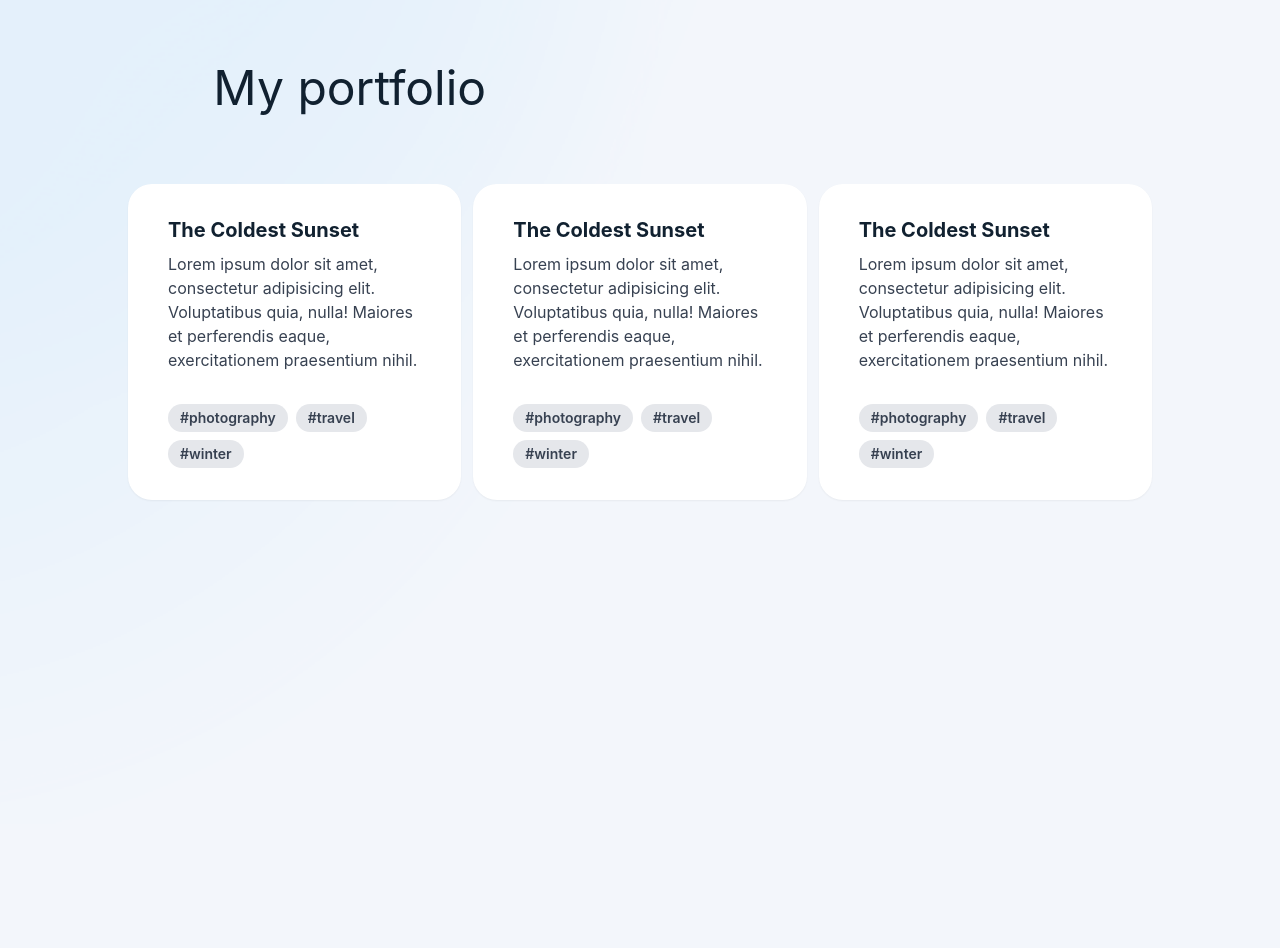
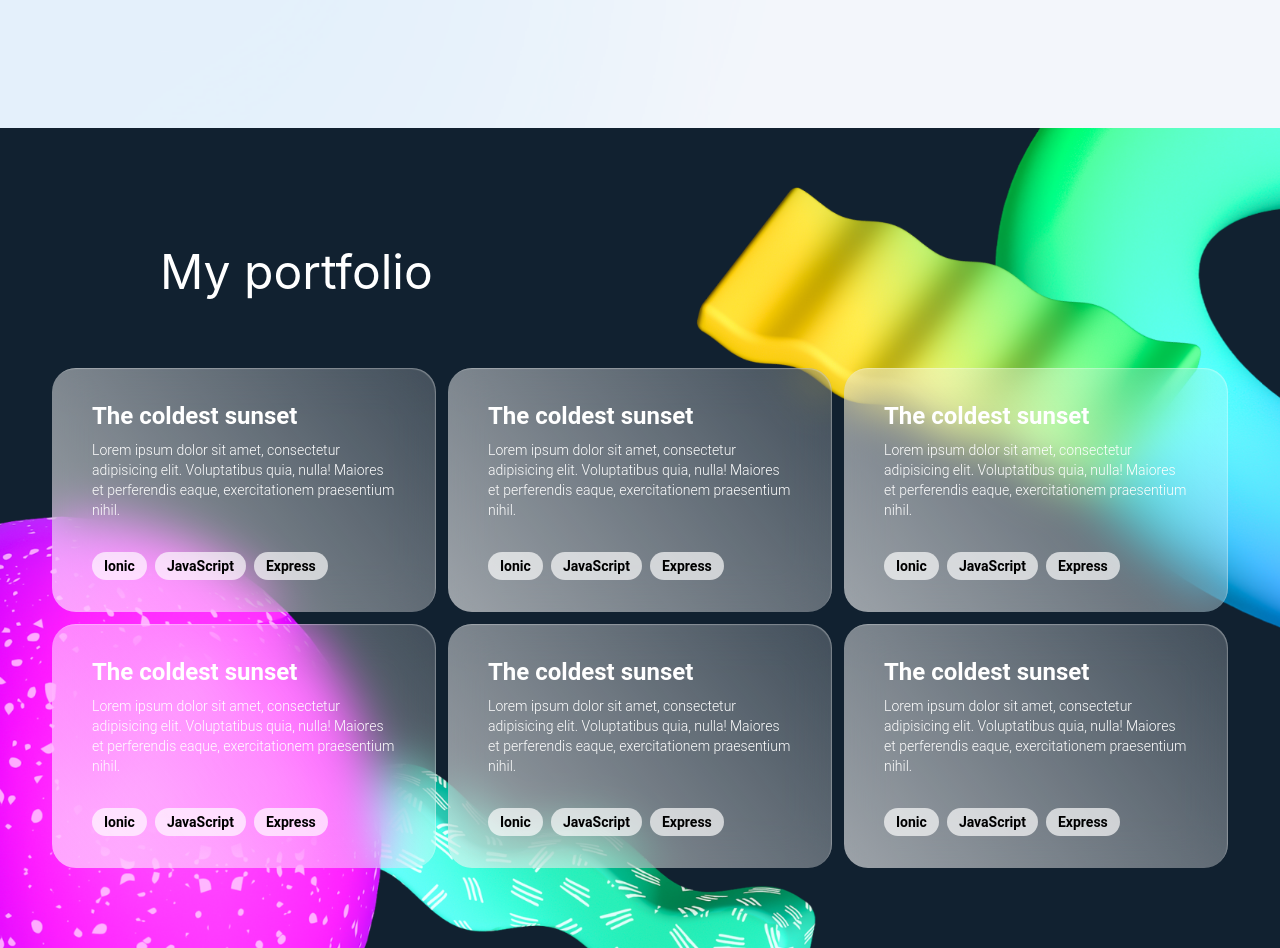
Before and after one commit to noermorales98/my-portfolio-frontend, a React (Create React App) app: page / in a window 1280 px wide. Shown: the part 800-1748 px from the top of the page. Before the commit the page ends 1624 px from the top, so only its background shows below. Built offline with nearby package versions, Linux system fonts and the light colour scheme.

Commit message:
Transition cards

```diff
--- a/src/components/home/Home.css
+++ b/src/components/home/Home.css
@@ -1,6 +1,7 @@
 .Home {
     height: 100vh;
     margin-top: -15vh;
+    margin-bottom: 20vh;
 }
 
 .first-avatar img {
--- a/src/components/home/Home.js
+++ b/src/components/home/Home.js
@@ -7,7 +7,7 @@ import objetos from './objects.png';
 
 function Home() {
     return (
-        <section className="Home flex items-center overflow-x-hidden">
+        <section className="Home flex items-center overflow-x-hidden" id="home">
             <div className="left w-1/2 items-center">
                 <div className="dialog gap-1 text-6xl items-center flex whitespace-nowrap font-semibold">
                     <h1>Hello, </h1>
--- a/src/components/portfolio/Portfolio.css
+++ b/src/components/portfolio/Portfolio.css
@@ -1,5 +1,7 @@
 .Portfolio {
     flex-direction: column;
+    background-image: url(./portfolio2.png);
+    background-size: cover;
 }
 
 .my-portfolio {
@@ -9,4 +11,29 @@
 .titles {
     height: 10vh;
     margin: 40px;
+    width: 75%;
 }
+
+.roboto {
+    font-family: 'Roboto', sans-serif;
+}
+
+.card {
+
+    box-shadow: inset -1px 1px 1px 0px #ffffff4d;
+    background: linear-gradient(52deg, rgb(255 254 254 / 59%) 0%, rgb(255 255 255 / 7%) 100%);
+    -webkit-backdrop-filter: blur(24px);
+    backdrop-filter: blur(24px);
+    background-size: auto 210%;
+    background-position: 0 100%;
+
+}
+
+.card:hover {
+    /* background: linear-gradient(-52deg, rgb(255 255 255 / 59%) 0%, rgb(255 254 254 / 7%) 100%) !important; */
+    backdrop-filter: blur(24px);
+    background-position: 0 0;
+    -webkit-transition: background-position 0.2s linear;
+    -moz-transition: background-position 0.2s linear;
+    -o-transition: background-position 0.2s linear;
+}
--- a/src/components/portfolio/Portfolio.js
+++ b/src/components/portfolio/Portfolio.js
@@ -3,54 +3,93 @@ import './Portfolio.css';
 
 function Portfolio() {
     return (
-        <section className="Portfolio h-screen flex gap-3">
+        <section className="Portfolio flex gap-3 max-w-full py-20" id="portfolio">
             <div className="my-portfolio flex items-center justify-center w-full">
-                <div className="titles  gap-3 w-5/6 ">
+                <div className="titles gap-3 w-5/6 text-white">
                     <h1 className=" text-5xl "> My portfolio</h1>
                 </div>
-                <div className="projects">
+                <div className="projects px-10">
                     <div className=" grid gap-3 grid-cols-3 ">
-                        <a href="#" className="max-w-sm rounded-3xl p-4 hover:shadow-xl transition-all overflow-hidden shadow-sm bg-white">
+                        <a href="#" className="max-w-sm rounded-3xl p-4 transition-all overflow-hidden card roboto">
                             <div className="px-6 py-4">
-                                <div className="font-bold text-xl mb-2">The Coldest Sunset</div>
-                                <p className="text-gray-700 text-base">
+                                <div className="font-bold text-2xl text-white mb-2">The coldest sunset</div>
+                                <p className="text-white font-light text-sm">
                                     Lorem ipsum dolor sit amet, consectetur adipisicing elit. Voluptatibus quia, nulla! Maiores et perferendis eaque, exercitationem praesentium nihil.
                                 </p>
                             </div>
                             <div className="px-6 pt-4 pb-2">
-                                <span className="inline-block bg-gray-200 rounded-full px-3 py-1 text-sm font-semibold text-gray-700 mr-2 mb-2">#photography</span>
-                                <span className="inline-block bg-gray-200 rounded-full px-3 py-1 text-sm font-semibold text-gray-700 mr-2 mb-2">#travel</span>
-                                <span className="inline-block bg-gray-200 rounded-full px-3 py-1 text-sm font-semibold text-gray-700 mr-2 mb-2">#winter</span>
+                                <span className="inline-block bg-[#ffffffad] rounded-full px-3 py-1 text-sm font-semibold text-black mr-2 mb-2">Ionic</span>
+                                <span className="inline-block bg-[#ffffffad] rounded-full px-3 py-1 text-sm font-semibold text-black mr-2 mb-2">JavaScript</span>
+                                <span className="inline-block bg-[#ffffffad] rounded-full px-3 py-1 text-sm font-semibold text-black mr-2 mb-2">Express</span>
                             </div>
                         </a>
-                        <a href="#" className="max-w-sm rounded-3xl p-4 hover:shadow-xl transition-all overflow-hidden shadow-sm bg-white">
+                        <a href="#" className="max-w-sm rounded-3xl p-4 transition-all overflow-hidden card roboto">
                             <div className="px-6 py-4">
-                                <div className="font-bold text-xl mb-2">The Coldest Sunset</div>
-                                <p className="text-gray-700 text-base">
+                                <div className="font-bold text-2xl text-white mb-2">The coldest sunset</div>
+                                <p className="text-white font-light text-sm">
                                     Lorem ipsum dolor sit amet, consectetur adipisicing elit. Voluptatibus quia, nulla! Maiores et perferendis eaque, exercitationem praesentium nihil.
                                 </p>
                             </div>
                             <div className="px-6 pt-4 pb-2">
-                                <span className="inline-block bg-gray-200 rounded-full px-3 py-1 text-sm font-semibold text-gray-700 mr-2 mb-2">#photography</span>
-                                <span className="inline-block bg-gray-200 rounded-full px-3 py-1 text-sm font-semibold text-gray-700 mr-2 mb-2">#travel</span>
-                                <span className="inline-block bg-gray-200 rounded-full px-3 py-1 text-sm font-semibold text-gray-700 mr-2 mb-2">#winter</span>
+                                <span className="inline-block bg-[#ffffffad] rounded-full px-3 py-1 text-sm font-semibold text-black mr-2 mb-2">Ionic</span>
+                                <span className="inline-block bg-[#ffffffad] rounded-full px-3 py-1 text-sm font-semibold text-black mr-2 mb-2">JavaScript</span>
+                                <span className="inline-block bg-[#ffffffad] rounded-full px-3 py-1 text-sm font-semibold text-black mr-2 mb-2">Express</span>
                             </div>
                         </a>
-                        <a href="#" className="max-w-sm rounded-3xl p-4 hover:shadow-xl transition-all overflow-hidden shadow-sm bg-white">
+                        <a href="#" className="max-w-sm rounded-3xl p-4 transition-all overflow-hidden card roboto">
                             <div className="px-6 py-4">
-                                <div className="font-bold text-xl mb-2">The Coldest Sunset</div>
-                                <p className="text-gray-700 text-base">
+                                <div className="font-bold text-2xl text-white mb-2">The coldest sunset</div>
+                                <p className="text-white font-light text-sm">
                                     Lorem ipsum dolor sit amet, consectetur adipisicing elit. Voluptatibus quia, nulla! Maiores et perferendis eaque, exercitationem praesentium nihil.
                                 </p>
                             </div>
                             <div className="px-6 pt-4 pb-2">
-                                <span className="inline-block bg-gray-200 rounded-full px-3 py-1 text-sm font-semibold text-gray-700 mr-2 mb-2">#photography</span>
-                                <span className="inline-block bg-gray-200 rounded-full px-3 py-1 text-sm font-semibold text-gray-700 mr-2 mb-2">#travel</span>
-                                <span className="inline-block bg-gray-200 rounded-full px-3 py-1 text-sm font-semibold text-gray-700 mr-2 mb-2">#winter</span>
+                                <span className="inline-block bg-[#ffffffad] rounded-full px-3 py-1 text-sm font-semibold text-black mr-2 mb-2">Ionic</span>
+                                <span className="inline-block bg-[#ffffffad] rounded-full px-3 py-1 text-sm font-semibold text-black mr-2 mb-2">JavaScript</span>
+                                <span className="inline-block bg-[#ffffffad] rounded-full px-3 py-1 text-sm font-semibold text-black mr-2 mb-2">Express</span>
                             </div>
                         </a>
+                        <a href="#" className="max-w-sm rounded-3xl p-4 transition-all overflow-hidden card roboto">
+                            <div className="px-6 py-4">
+                                <div className="font-bold text-2xl text-white mb-2">The coldest sunset</div>
+                                <p className="text-white font-light text-sm">
+                                    Lorem ipsum dolor sit amet, consectetur adipisicing elit. Voluptatibus quia, nulla! Maiores et perferendis eaque, exercitationem praesentium nihil.
+                                </p>
+                            </div>
+                            <div className="px-6 pt-4 pb-2">
+                                <span className="inline-block bg-[#ffffffad] rounded-full px-3 py-1 text-sm font-semibold text-black mr-2 mb-2">Ionic</span>
+                                <span className="inline-block bg-[#ffffffad] rounded-full px-3 py-1 text-sm font-semibold text-black mr-2 mb-2">JavaScript</span>
+                                <span className="inline-block bg-[#ffffffad] rounded-full px-3 py-1 text-sm font-semibold text-black mr-2 mb-2">Express</span>
+                            </div>
+                        </a>
+                        <a href="#" className="max-w-sm rounded-3xl p-4 transition-all overflow-hidden card roboto">
+                            <div className="px-6 py-4">
+                                <div className="font-bold text-2xl text-white mb-2">The coldest sunset</div>
+                                <p className="text-white font-light text-sm">
+                                    Lorem ipsum dolor sit amet, consectetur adipisicing elit. Voluptatibus quia, nulla! Maiores et perferendis eaque, exercitationem praesentium nihil.
+                                </p>
+                            </div>
+                            <div className="px-6 pt-4 pb-2">
+                                <span className="inline-block bg-[#ffffffad] rounded-full px-3 py-1 text-sm font-semibold text-black mr-2 mb-2">Ionic</span>
+                                <span className="inline-block bg-[#ffffffad] rounded-full px-3 py-1 text-sm font-semibold text-black mr-2 mb-2">JavaScript</span>
+                                <span className="inline-block bg-[#ffffffad] rounded-full px-3 py-1 text-sm font-semibold text-black mr-2 mb-2">Express</span>
+                            </div>
+                        </a>
+                        <a href="#" className="max-w-sm rounded-3xl p-4 transition-all overflow-hidden card roboto">
+                            <div className="px-6 py-4">
+                                <div className="font-bold text-2xl text-white mb-2">The coldest sunset</div>
+                                <p className="text-white font-light text-sm">
+                                    Lorem ipsum dolor sit amet, consectetur adipisicing elit. Voluptatibus quia, nulla! Maiores et perferendis eaque, exercitationem praesentium nihil.
+                                </p>
+                            </div>
+                            <div className="px-6 pt-4 pb-2">
+                                <span className="inline-block bg-[#ffffffad] rounded-full px-3 py-1 text-sm font-semibold text-black mr-2 mb-2">Ionic</span>
+                                <span className="inline-block bg-[#ffffffad] rounded-full px-3 py-1 text-sm font-semibold text-black mr-2 mb-2">JavaScript</span>
+                                <span className="inline-block bg-[#ffffffad] rounded-full px-3 py-1 text-sm font-semibold text-black mr-2 mb-2">Express</span>
+                            </div>
+                        </a>
+
                     </div>
-
                 </div>
             </div>
         </section>
--- a/src/index.css
+++ b/src/index.css
@@ -1,6 +1,11 @@
 @tailwind base;
 @tailwind components;
 @tailwind utilities;
+@import url('https://fonts.googleapis.com/css2?family=Roboto:wght@100;300;400&display=swap');
+
+html {
+  scroll-behavior: smooth;
+}
 
 body {
   margin: 0;
```
Also changed, not shown: src/components/header/Header.css (+5 -4 lines), src/components/header/Header.js (+5 -5 lines), src/components/portfolio/portfolio.png (added), src/components/portfolio/portfolio2.png (added).
